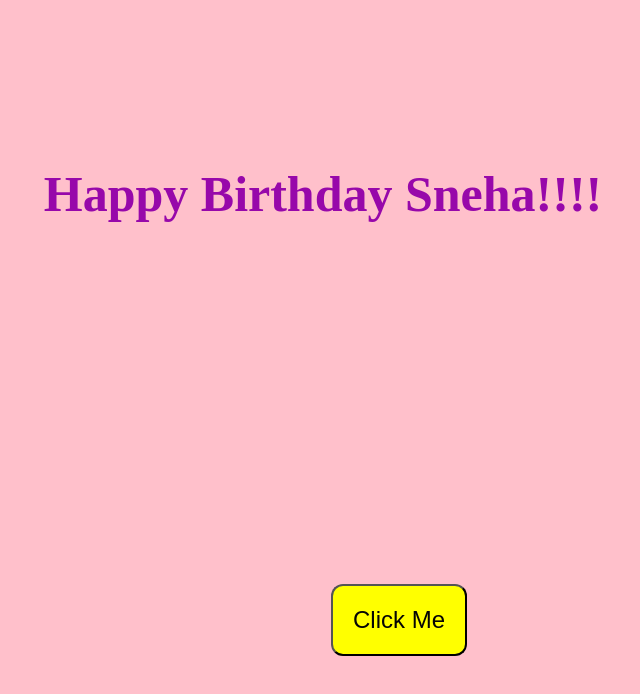
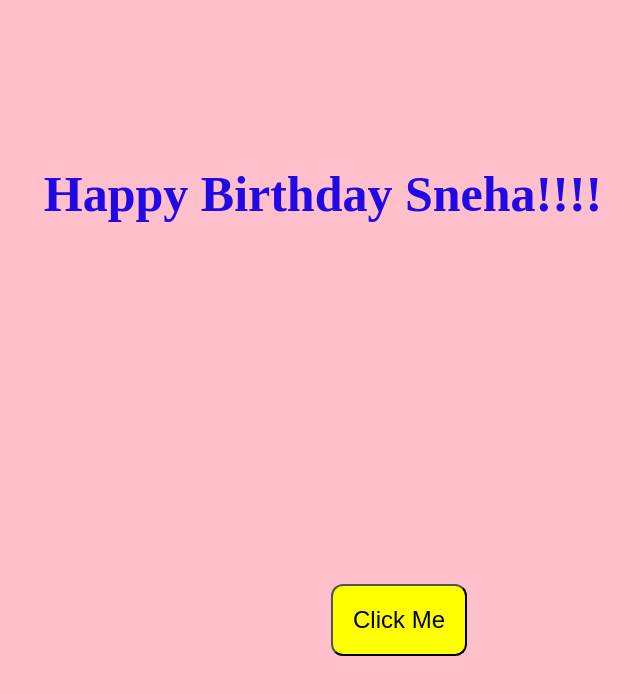
Before and after one commit to Suryamani2002/birthday_wish, a plain HTML site: page index.html in a window 1280 px wide. Both pictures are taken after a click on the button "Click Me". Shown: the whole page, without its empty margins (317-957 px from the left). Drawn offline with Linux system fonts and the light colour scheme.

Commit message:
Update style.css

```diff
--- a/style.css
+++ b/style.css
@@ -27,7 +27,8 @@ button{
 
 .big{
     font-size: 50px;
-    color: rgb(151, 8, 170);
+/*     color: rgb(151, 8, 170); */
+    color: rgba(29, 6, 230, 0.986);
 }
 
 .small{
```
